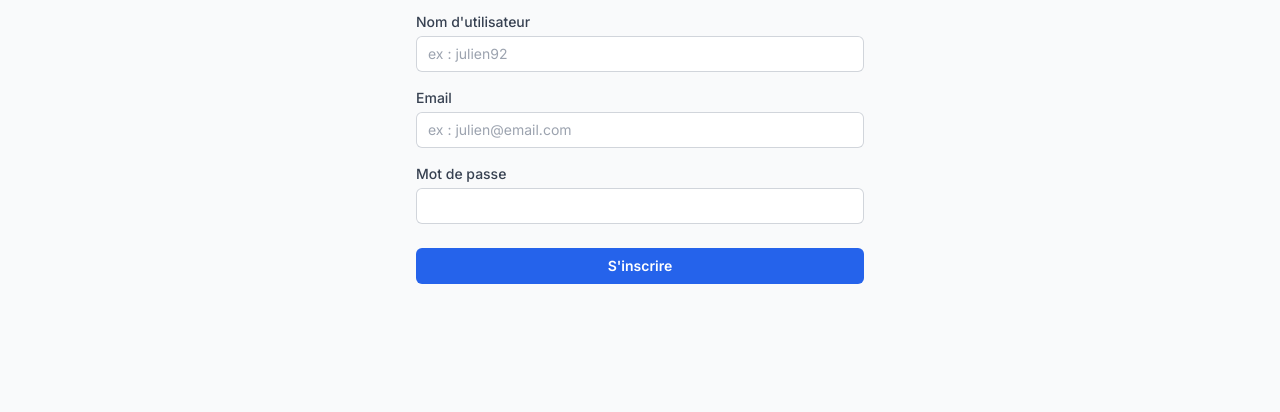
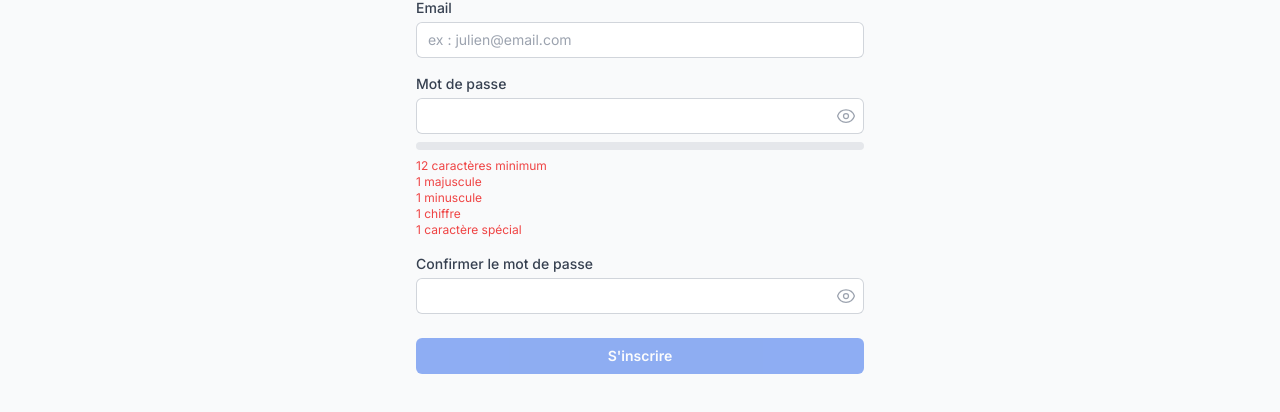
Before and after one commit to mohammedbellahcene/Mon_Blog_frontend, a Next.js app: page /auth/register in a window 1280 px wide. Shown: the part 376-788 px from the top of the page. Built offline with nearby package versions, Linux system fonts and the light colour scheme; no server answers.

Commit message:
password cnil ok

```diff
--- a/src/app/api/auth/[...nextauth]/route.ts
+++ b/src/app/api/auth/[...nextauth]/route.ts
@@ -45,6 +45,21 @@ const handler = NextAuth({
         session.user.accessToken = typeof token.accessToken === "string" ? token.accessToken : undefined;
         session.user.username = typeof token.username === "string" ? token.username : undefined;
       }
+      // Vérification côté backend
+      if (session.user?.accessToken) {
+        try {
+          const res = await fetch("http://localhost:8080/api/auth/validate", {
+            headers: {
+              Authorization: `Bearer ${session.user.accessToken}`,
+            },
+          });
+          if (!res.ok) {
+            return null;
+          }
+        } catch (e) {
+          return null;
+        }
+      }
       return session;
     }
   },
--- a/src/app/auth/register/page.tsx
+++ b/src/app/auth/register/page.tsx
@@ -6,6 +6,8 @@ import Link from 'next/link';
 import { signIn } from 'next-auth/react';
 import { auth } from '@/lib/api';
 import { toast } from 'react-hot-toast';
+import { PasswordStrengthBar } from '@/components/PasswordStrengthBar';
+import { EyeIcon, EyeSlashIcon } from '@heroicons/react/24/outline';
 
 export default function RegisterPage() {
   const router = useRouter();
@@ -13,36 +15,47 @@ export default function RegisterPage() {
   const [username, setUsername] = useState('');
   const [email, setEmail] = useState('');
   const [password, setPassword] = useState('');
+  const [confirm, setConfirm] = useState('');
+  const [showPassword, setShowPassword] = useState(false);
+  const [showConfirm, setShowConfirm] = useState(false);
+  const [error, setError] = useState('');
+
+  const isStrong = (pwd: string) =>
+    /^(?=.*[a-z])(?=.*[A-Z])(?=.*\d)(?=.*[^A-Za-z0-9]).{12,}$/.test(pwd);
 
   const handleSubmit = async (e: React.FormEvent) => {
     e.preventDefault();
+    if (!isStrong(password)) {
+      setError("Le mot de passe n'est pas assez fort.");
+      return;
+    }
+    if (password !== confirm) {
+      setError("Les mots de passe ne correspondent pas.");
+      return;
+    }
+    setError("");
     try {
       setIsLoading(true);
-
-      // Register
       await auth.register({
         username,
         email,
         password,
+        confirmPassword: confirm,
       });
-
-      // Auto login after registration
       const result = await signIn('credentials', {
         username: email,
         password: password,
         redirect: false,
       });
-
       if (result?.error) {
         toast.error('Erreur lors de la connexion automatique');
         return;
       }
-
       toast.success('Inscription réussie');
       router.push('/');
       router.refresh();
     } catch (error) {
-      toast.error('Erreur lors de l\'inscription');
+      toast.error("Erreur lors de l'inscription");
     } finally {
       setIsLoading(false);
     }
@@ -66,7 +79,7 @@ export default function RegisterPage() {
           </p>
         </div>
 
-        <form className="mt-8 space-y-6" onSubmit={handleSubmit}>
+        <form className="mt-8 space-y-6" onSubmit={handleSubmit} autoComplete="off">
           <div className="space-y-4 rounded-md">
             <div>
               <label htmlFor="username" className="block text-sm font-medium text-gray-700">
@@ -80,6 +93,7 @@ export default function RegisterPage() {
                 onChange={(e) => setUsername(e.target.value)}
                 className="mt-1 block w-full rounded-md border-0 py-1.5 text-gray-900 ring-1 ring-inset ring-gray-300 placeholder:text-gray-400 focus:ring-2 focus:ring-inset focus:ring-blue-600 sm:text-sm sm:leading-6"
                 placeholder="ex : julien92"
+                autoComplete="username"
               />
             </div>
 
@@ -95,6 +109,7 @@ export default function RegisterPage() {
                 onChange={(e) => setEmail(e.target.value)}
                 className="mt-1 block w-full rounded-md border-0 py-1.5 text-gray-900 ring-1 ring-inset ring-gray-300 placeholder:text-gray-400 focus:ring-2 focus:ring-inset focus:ring-blue-600 sm:text-sm sm:leading-6"
                 placeholder="ex : julien@email.com"
+                autoComplete="email"
               />
             </div>
 
@@ -102,21 +117,86 @@ export default function RegisterPage() {
               <label htmlFor="password" className="block text-sm font-medium text-gray-700">
                 Mot de passe
               </label>
+              <div className="relative">
                 <input
                   id="password"
-                type="password"
+                  type={showPassword ? "text" : "password"}
                   required
                   value={password}
                   onChange={(e) => setPassword(e.target.value)}
-                className="mt-1 block w-full rounded-md border-0 py-1.5 text-gray-900 ring-1 ring-inset ring-gray-300 placeholder:text-gray-400 focus:ring-2 focus:ring-inset focus:ring-blue-600 sm:text-sm sm:leading-6"
+                  className="mt-1 block w-full rounded-md border-0 py-1.5 text-gray-900 ring-1 ring-inset ring-gray-300 placeholder:text-gray-400 focus:ring-2 focus:ring-inset focus:ring-blue-600 sm:text-sm sm:leading-6 pr-10"
+                  autoComplete="new-password"
                 />
+                <button
+                  type="button"
+                  tabIndex={-1}
+                  className="absolute inset-y-0 right-0 flex items-center px-2"
+                  onClick={() => setShowPassword((v) => !v)}
+                  aria-label={showPassword ? "Masquer le mot de passe" : "Afficher le mot de passe"}
+                >
+                  {showPassword ? (
+                    <EyeSlashIcon className="h-5 w-5 text-gray-400" />
+                  ) : (
+                    <EyeIcon className="h-5 w-5 text-gray-400" />
+                  )}
+                </button>
+              </div>
+              <PasswordStrengthBar password={password} />
+              <ul className="text-xs mt-2">
+                <li className={password.length >= 12 ? "text-green-600" : "text-red-500"}>12 caractères minimum</li>
+                <li className={/[A-Z]/.test(password) ? "text-green-600" : "text-red-500"}>1 majuscule</li>
+                <li className={/[a-z]/.test(password) ? "text-green-600" : "text-red-500"}>1 minuscule</li>
+                <li className={/\d/.test(password) ? "text-green-600" : "text-red-500"}>1 chiffre</li>
+                <li className={/[^A-Za-z0-9]/.test(password) ? "text-green-600" : "text-red-500"}>1 caractère spécial</li>
+              </ul>
+            </div>
+
+            <div>
+              <label htmlFor="confirm" className="block text-sm font-medium text-gray-700">
+                Confirmer le mot de passe
+              </label>
+              <div className="relative">
+                <input
+                  id="confirm"
+                  type={showConfirm ? "text" : "password"}
+                  required
+                  value={confirm}
+                  onChange={(e) => setConfirm(e.target.value)}
+                  className="mt-1 block w-full rounded-md border-0 py-1.5 text-gray-900 ring-1 ring-inset ring-gray-300 placeholder:text-gray-400 focus:ring-2 focus:ring-inset focus:ring-blue-600 sm:text-sm sm:leading-6 pr-10"
+                  autoComplete="new-password"
+                />
+                <button
+                  type="button"
+                  tabIndex={-1}
+                  className="absolute inset-y-0 right-0 flex items-center px-2"
+                  onClick={() => setShowConfirm((v) => !v)}
+                  aria-label={showConfirm ? "Masquer le mot de passe" : "Afficher le mot de passe"}
+                >
+                  {showConfirm ? (
+                    <EyeSlashIcon className="h-5 w-5 text-gray-400" />
+                  ) : (
+                    <EyeIcon className="h-5 w-5 text-gray-400" />
+                  )}
+                </button>
+              </div>
+              {confirm && password !== confirm && (
+                <div className="text-red-500 text-xs mt-1">Les mots de passe ne correspondent pas.</div>
+              )}
             </div>
           </div>
+
+          {error && <div className="text-red-500 text-sm mt-2">{error}</div>}
 
           <div>
             <button
               type="submit"
-              disabled={isLoading}
+              disabled={
+                isLoading ||
+                !isStrong(password) ||
+                password !== confirm ||
+                !username ||
+                !email
+              }
               className="group relative flex w-full justify-center rounded-md bg-blue-600 px-3 py-2 text-sm font-semibold text-white hover:bg-blue-500 focus-visible:outline focus-visible:outline-2 focus-visible:outline-offset-2 focus-visible:outline-blue-600 disabled:opacity-50"
             >
               {isLoading ? 'Inscription...' : 'S\'inscrire'}
--- a/src/components/Navbar.tsx
+++ b/src/components/Navbar.tsx
@@ -15,7 +15,10 @@ const navigation = [
 
 export default function Navbar() {
   const pathname = usePathname();
-  const { data: session } = useSession();
+  const { data: session, status } = useSession({
+    required: false,
+    refetchInterval: 60, // vérifie toutes les 60 secondes
+  });
 
   return (
     <Disclosure as="nav" className="bg-white shadow">
@@ -52,12 +55,18 @@ export default function Navbar() {
               <div className="hidden sm:ml-6 sm:flex sm:items-center">
                 {session ? (
                   <Menu as="div" className="relative ml-3">
-                    <Menu.Button className="flex rounded-full bg-white text-sm focus:outline-none focus:ring-2 focus:ring-blue-500 focus:ring-offset-2">
+                    <Menu.Button className="flex rounded-full bg-white text-sm focus:outline-none focus:ring-2 focus:ring-blue-500 focus:ring-offset-2 relative">
                       <span className="sr-only">Ouvrir le menu utilisateur</span>
                       <img
                         className="h-8 w-8 rounded-full"
                         src={`https://ui-avatars.com/api/?name=${session.user?.name}`}
                         alt={session.user?.name || ''}
+                      />
+                      {/* Indicateur de statut de connexion */}
+                      <span
+                        className={`absolute bottom-0 right-0 block w-3 h-3 rounded-full border-2 border-white ${status === 'authenticated' ? 'bg-green-500' : 'bg-red-500'}`}
+                        title={status === 'authenticated' ? 'Connecté' : 'Déconnecté'}
+                        aria-label={status === 'authenticated' ? 'Connecté' : 'Déconnecté'}
                       />
                     </Menu.Button>
                     <Transition
--- /dev/null
+++ b/src/components/PasswordStrengthBar.tsx
@@ -0,0 +1,28 @@
+import React from "react";
+
+type Props = {
+  password: string;
+};
+
+const getStrength = (password: string) => {
+  let score = 0;
+  if (password.length >= 12) score++;
+  if (/[A-Z]/.test(password)) score++;
+  if (/[a-z]/.test(password)) score++;
+  if (/\d/.test(password)) score++;
+  if (/[^A-Za-z0-9]/.test(password)) score++;
+  return score;
+};
+
+export const PasswordStrengthBar: React.FC<Props> = ({ password }) => {
+  const score = getStrength(password);
+  const colors = ["bg-red-500", "bg-orange-400", "bg-yellow-400", "bg-green-400", "bg-green-600"];
+  return (
+    <div className="w-full h-2 bg-gray-200 rounded mt-2">
+      <div
+        className={`h-2 rounded transition-all duration-300 ${colors[Math.max(0, score - 1)]}`}
+        style={{ width: `${(score / 5) * 100}%` }}
+      />
+    </div>
+  );
+};
```
Also changed, not shown: 1 other file (tests, documents, lock files or other folders). Lines whose indentation alone changed are shown as unchanged.
